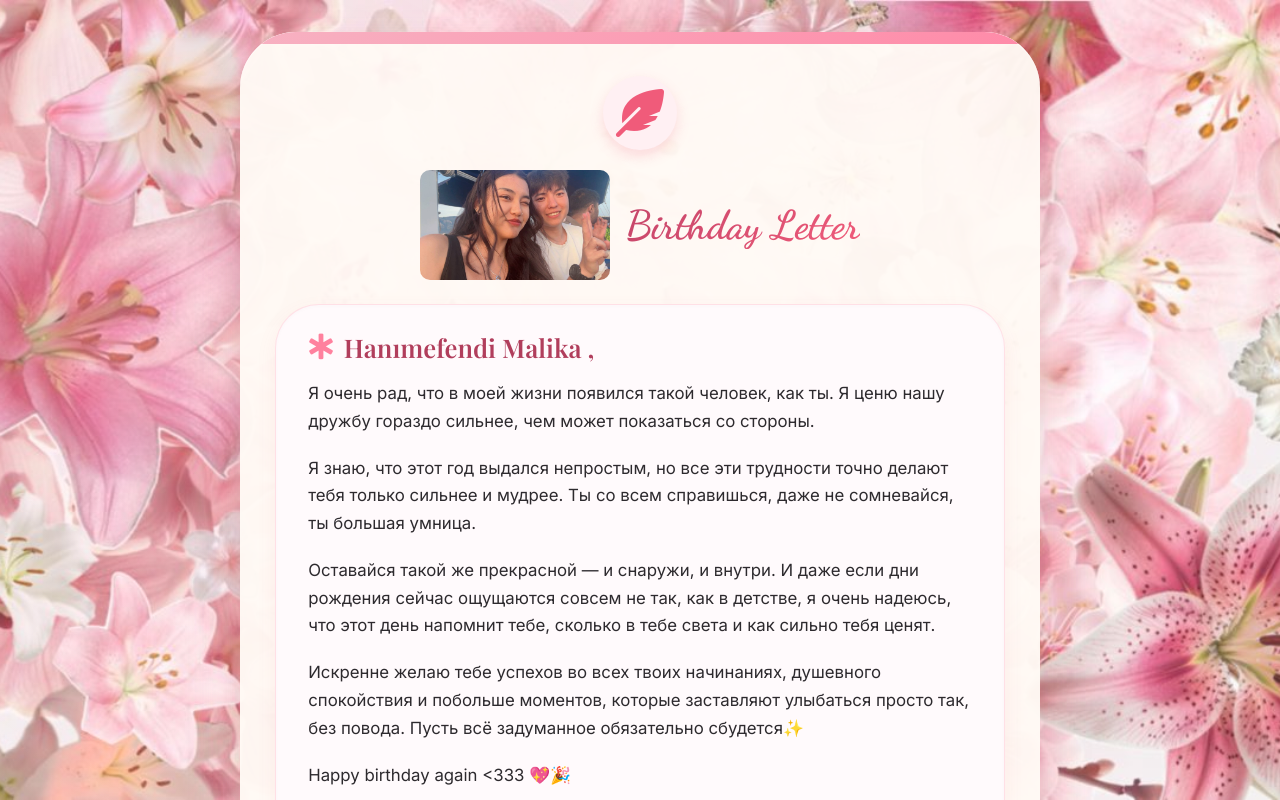
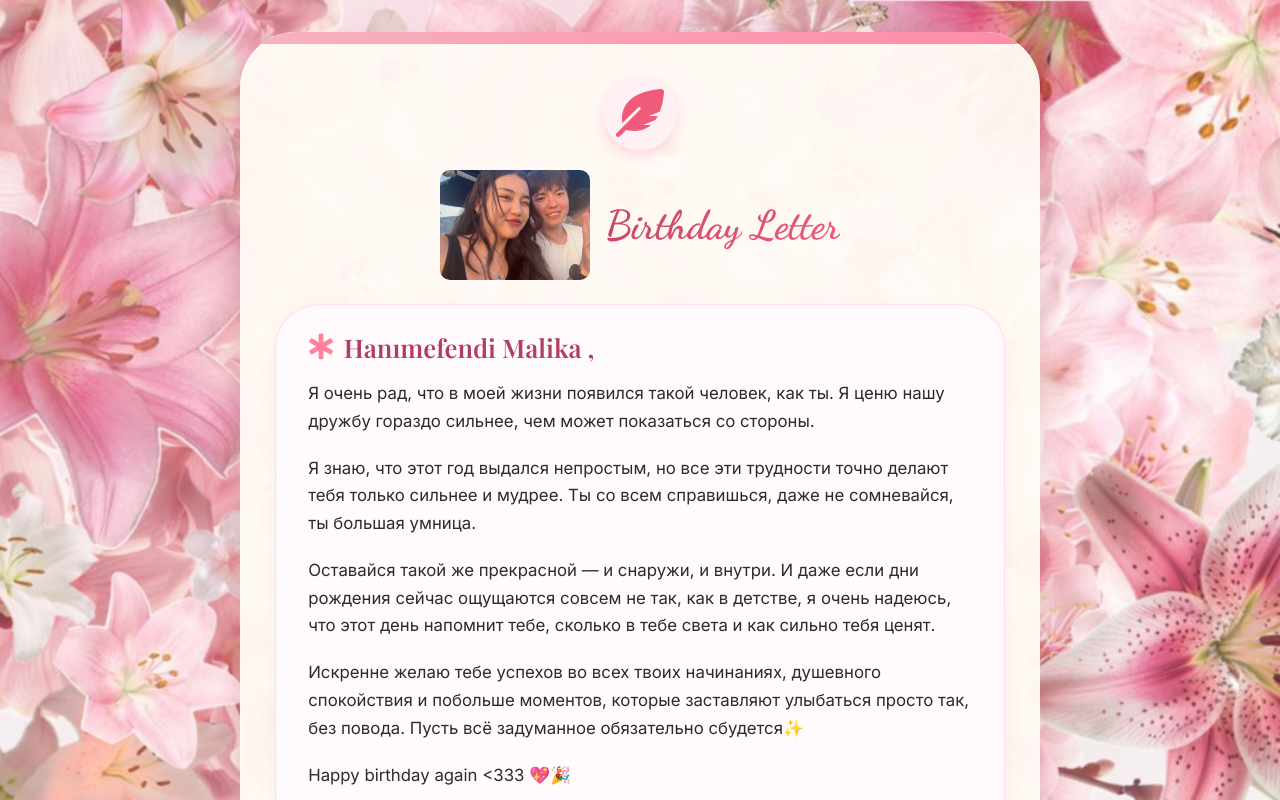
Before and after one commit to RuslanZS8/masya-bd, a plain HTML site: page index.html in a window 1280 px wide. Both pictures are taken after a click on the button "Open It". Shown: the top 800 px of the page. Drawn offline with nearby package versions, Linux system fonts and the light colour scheme; a web font is replaced by a local one.

Commit message:
Update style.css

```diff
--- a/style.css
+++ b/style.css
@@ -370,7 +370,7 @@ h1 {
 
 .title-row img {
     border-radius: 10px;
-    width: 190px;
+    width: 150px;
 }
 
 @keyframes riseHeart {
```
